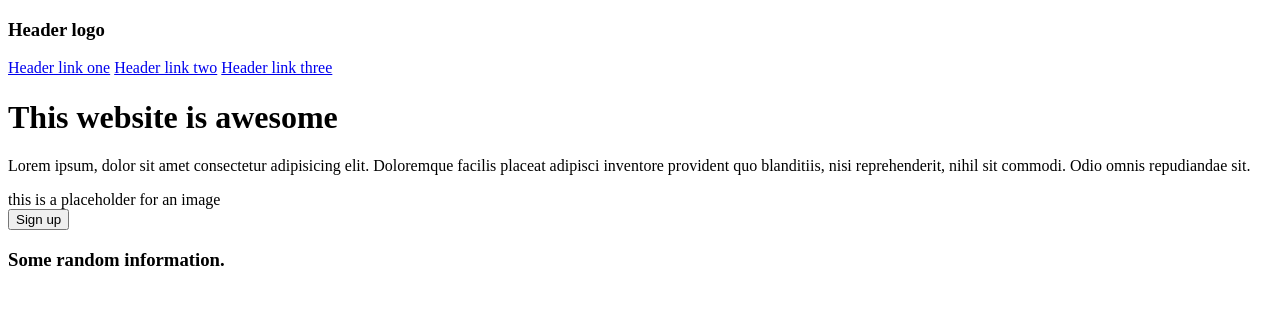
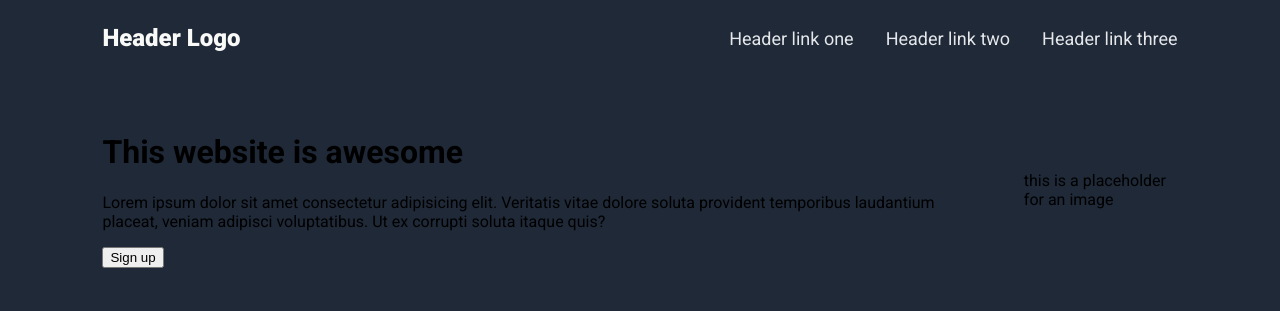
Before and after one commit to Azazel1169/odin-landing-page, a plain HTML site: page index.html in a window 1280 px wide. Drawn offline with Linux system fonts and the light colour scheme.

Commit message:
redid hero section

```diff
--- a/index.html
+++ b/index.html
@@ -3,36 +3,31 @@
   <head>
     <meta charset="UTF-8" />
     <meta name="viewport" content="width=device-width, initial-scale=1.0" />
-    <title>Document</title>
+    <link rel="stylesheet" href="style.css" />
+    <title>Landing Page</title>
   </head>
   <body>
-
-    <!-- Header section -->
-    <div id="header-logo">
-      <h3>Header logo</h3>
-      <a href="https://www.google.com/" target="_blank">Header link one</a>
-      <a href="https://www.google.com/" target="_blank">Header link two</a>
-      <a href="https://www.google.com/" target="_blank">Header link three</a>
-    </div>
-
-    <!-- Hero section -->
+    <header id="hero-header">
+      <div id="hero-logo">Header Logo</div>
+      <nav id="hero-links">
+        <a href="#">Header link one</a>
+        <a href="#">Header link two</a>
+        <a href="#">Header link three</a>
+      </nav>
+    </header>
     <div id="hero">
+      <div class="hero-left">
         <h1>This website is awesome</h1>
         <p>
-        Lorem ipsum, dolor sit amet consectetur adipisicing elit. Doloremque
-        facilis placeat adipisci inventore provident quo blanditiis, nisi
-        reprehenderit, nihil sit commodi. Odio omnis repudiandae sit.
+          Lorem ipsum dolor sit amet consectetur adipisicing elit. Veritatis
+          vitae dolore soluta provident temporibus laudantium placeat, veniam
+          adipisci voluptatibus. Ut ex corrupti soluta itaque quis?
         </p>
-      <div id="hero-pic">this is a placeholder for an image</div>
         <button id="hero-signup">Sign up</button>
       </div>
-
-    <!-- Random info section -->
-     <div id="random-info">
-      <h3 id="random-title">Some random information.</h3>
-      <a href="https://www.google.com/">
-        <img src="pictures/html.jpeg" alt="">
-      </a>
+      <div class="hero-right">
+        <div id="hero-pic">this is a placeholder for an image</div>
+      </div>
     </div>
   </body>
 </html>
--- a/style.css
+++ b/style.css
@@ -0,0 +1,48 @@
+@import url("https://fonts.googleapis.com/css?family=Roboto:400,700,900&display=swap");
+
+body {
+  margin: 0;
+  font-family: "Roboto", Arial, sans-serif;
+  background: #1f2937;
+}
+
+/* Header styles */
+#hero-header {
+  display: flex;
+  justify-content: space-between;
+  align-items: center;
+  background: #1f2937;
+  padding: 24px 8vw 0 8vw;
+}
+
+#hero-logo {
+  color: #f9faf8;
+  font-size: 24px;
+  font-weight: 900;
+}
+
+#hero-links {
+  display: flex;
+  gap: 32px;
+}
+
+#hero-links a {
+  color: #e5e7eb;
+  text-decoration: none;
+  font-size: 18px;
+  font-weight: 400;
+  transition: color 0.3s ease;
+}
+#hero-links a:hover {
+  color: #3b82f6;
+}
+
+/* Hero Styles */
+#hero {
+  display: flex;
+  justify-content: center;
+  align-items: center;
+  background: #1f2937;
+  padding: 60px 8vw;
+  gap: 48px;
+}
```
Also changed, not shown: pictures/html-tagst.jpg (added), pictures/html.jpeg (deleted). Lines whose indentation alone changed are shown as unchanged.
